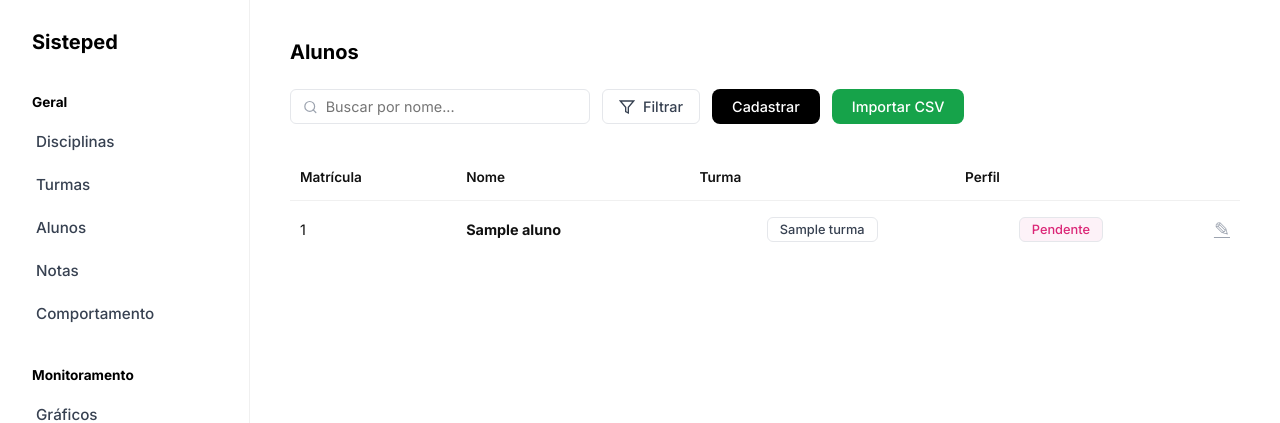
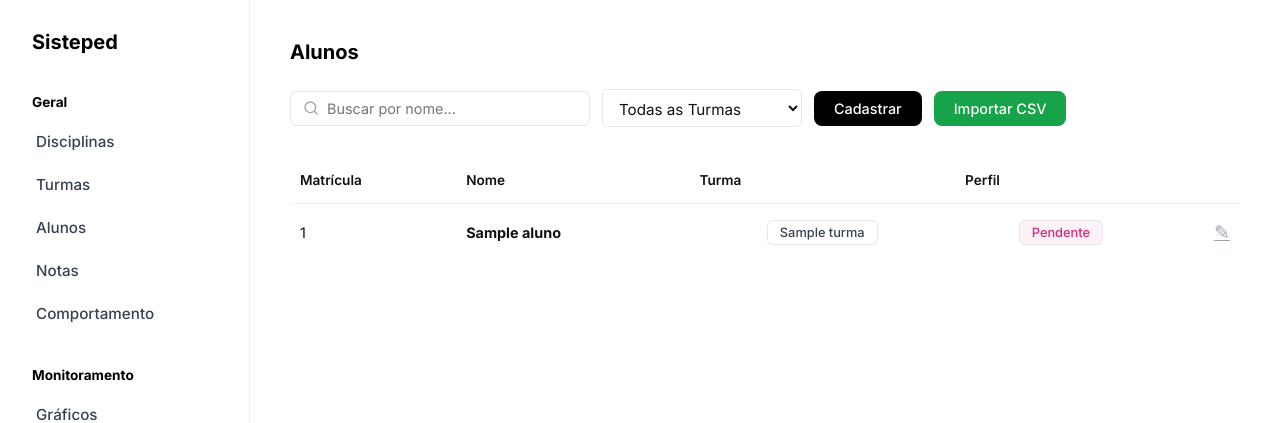
Before and after one commit to r7melo/SistepedV2, a Flask app: page /alunos/ in a window 1280 px wide. Shown: the top 423 px of the page. Run offline with Flask 3, Linux system fonts and the light colour scheme; the visitor is signed in with stand-in values (Sample User, id 1); tables that the repository leaves empty hold one stand-in row (values such as "Sample post").

Commit message:
Filtro Alunos

```diff
--- a/sisteped/src/routes/alunos.py
+++ b/sisteped/src/routes/alunos.py
@@ -10,10 +10,18 @@ alunos_bp = Blueprint('alunos', __name__, url_prefix='/alunos')
 def index():
     if 'user_id' not in session: return redirect(url_for('auth.login'))
 
-    lista_alunos = listar_alunos(session['user_id'])
+    # Captura os filtros da URL (GET)
+    busca = request.args.get('busca', '')
+    turma_filtrada = request.args.get('turma_id', 'todos')
+
+    lista_alunos = listar_alunos(session['user_id'], termo_busca=busca, id_turma=turma_filtrada)
     lista_turmas = listar_turmas(session['user_id'])
 
-    return render_template('alunos/alunos.html', alunos=lista_alunos, turmas=lista_turmas)
+    return render_template('alunos/alunos.html',
+                           alunos=lista_alunos,
+                           turmas=lista_turmas,
+                           busca_atual=busca,
+                           turma_atual=turma_filtrada)
 
 @alunos_bp.route('/cadastrar_aluno', methods=['GET', 'POST'])
 def cadastrar_aluno():
@@ -86,7 +94,10 @@ def importar_csv():
 
         total = cadastrar_alunos_em_lote(list(leitor), id_turma)
 
-        flash(f'Importação concluída: {total} alunos cadastrados!', 'success')
+        if total > 0:
+            flash(f'Importação concluída: {total} alunos cadastrados!', 'success')
+        else:
+            flash('Nenhum aluno foi cadastrado. Verifique o arquivo.', 'error')
     else:
         flash('Arquivo inválido. Use o modelo .csv disponível no modal.', 'error')
 
--- a/sisteped/src/services/aluno_service.py
+++ b/sisteped/src/services/aluno_service.py
@@ -47,33 +47,35 @@ def criar_aluno(dados):
             cursor.close()
             conn.close()
 
-def listar_alunos(id_professor):
-    """
-    Lista apenas os alunos que pertencem a turmas
-    vinculadas ao professor logado através da tabela ProfessorTurma.
-    """
+def listar_alunos(id_professor, termo_busca=None, id_turma=None):
     conn = get_db_connection()
     resultados = []
     if conn:
         try:
             cursor = conn.cursor(dictionary=True)
-
+            # Base da Query
             query = """
-                SELECT
-                    a.idAluno,
-                    a.nomeCompleto,
-                    a.cpf,
-                    t.nome AS nome_turma
+                SELECT a.idAluno, a.nomeCompleto, a.cpf, t.nome AS nome_turma, t.idTurma
                 FROM Aluno a
                 INNER JOIN Turma t ON a.idTurma = t.idTurma
                 INNER JOIN ProfessorTurma pt ON t.idTurma = pt.idTurma
                 WHERE pt.idProfessor = %s
-                ORDER BY a.nomeCompleto ASC
             """
-            cursor.execute(query, (id_professor,))
+            params = [id_professor]
+
+            # Filtro por Nome
+            if termo_busca:
+                query += " AND a.nomeCompleto LIKE %s"
+                params.append(f"%{termo_busca}%")
+
+            # Filtro por Turma
+            if id_turma and id_turma != 'todos':
+                query += " AND t.idTurma = %s"
+                params.append(id_turma)
+
+            query += " ORDER BY a.nomeCompleto ASC"
+            cursor.execute(query, tuple(params))
             resultados = cursor.fetchall()
-        except Exception as e:
-            print(f"Erro ao listar alunos: {e}")
         finally:
             cursor.close()
             conn.close()
--- a/sisteped/src/static/css/style.css
+++ b/sisteped/src/static/css/style.css
@@ -972,3 +972,20 @@ body {
 
 .danger-info strong { color: #b91c1c; display: block; }
 .danger-info p { font-size: 0.85rem; color: #6b7280; margin-top: 4px; }
+
+/* No seu arquivo de estilos */
+.clear-search {
+    cursor: pointer;
+    transition: color 0.2s;
+    font-weight: bold;
+}
+
+.clear-search:hover {
+    color: #000 !important;
+}
+
+.search-box input {
+    width: 100%;
+    /* Garante que o texto não fique embaixo do X */
+    padding-right: 30px !important;
+}
--- a/sisteped/src/templates/alunos/alunos.html
+++ b/sisteped/src/templates/alunos/alunos.html
@@ -10,25 +10,43 @@
     </div>
 
     <div class="toolbar">
-        <div class="toolbar-left">
-            <div class="search-box">
-                <svg width="16" height="16" viewBox="0 0 24 24" fill="none" stroke="#9ca3af" stroke-width="2" stroke-linecap="round" stroke-linejoin="round"><circle cx="11" cy="11" r="8"></circle><line x1="21" y1="21" x2="16.65" y2="16.65"></line></svg>
-                <input type="text" placeholder="Buscar por nome..." onkeyup="filtrarTabela()" id="inputBusca">
+        <form action="{{ url_for('alunos.index') }}" method="GET" style="display: flex; width: 100%; gap: 12px; align-items: center;">
+            <div class="toolbar-left" style="display: flex; flex: 1; gap: 12px;">
+
+                <div class="search-box" style="position: relative; display: flex; align-items: center;">
+                    <button type="submit" style="background: none; border: none; padding: 0; cursor: pointer; display: flex; align-items: center;">
+                        <svg width="16" height="16" viewBox="0 0 24 24" fill="none" stroke="#9ca3af" stroke-width="2" stroke-linecap="round" stroke-linejoin="round">
+                            <circle cx="11" cy="11" r="8"></circle><line x1="21" y1="21" x2="16.65" y2="16.65"></line>
+                        </svg>
+                    </button>
+
+                    <input type="text" name="busca" placeholder="Buscar por nome..." value="{{ busca_atual or '' }}" id="inputBusca" style="padding-right: 30px;">
+
+                    {% if busca_atual %}
+                    <a href="{{ url_for('alunos.index', turma_id=turma_atual) }}" class="clear-search" title="Limpar busca" style="position: absolute; right: 10px; color: #9ca3af; text-decoration: none; font-size: 18px; line-height: 1;">
+                        &times;
+                    </a>
+                    {% endif %}
                 </div>
 
-            <button class="btn-outline">
-                <svg width="16" height="16" viewBox="0 0 24 24" fill="none" stroke="currentColor" stroke-width="2"><polygon points="22 3 2 3 10 12.46 10 19 14 21 14 12.46 22 3"></polygon></svg>
-                Filtrar
-            </button>
+                <select name="turma_id" class="form-control" style="width: 200px; height: 38px;" onchange="this.form.submit()">
+                    <option value="todos" {% if turma_atual == 'todos' %}selected{% endif %}>Todas as Turmas</option>
+                    {% for t in turmas %}
+                        <option value="{{ t.idTurma }}" {% if turma_atual|string == t.idTurma|string %}selected{% endif %}>
+                            {{ t.nome }}
+                        </option>
+                    {% endfor %}
+                </select>
 
                 <a href="{{ url_for('alunos.cadastrar_aluno') }}">
-                <button class="btn-black small">Cadastrar</button>
+                    <button type="button" class="btn-black small">Cadastrar</button>
                 </a>
 
                 <button type="button" class="btn-black small" style="background-color: #16a34a; border: none;" onclick="openImportModal()">
                     Importar CSV
                 </button>
             </div>
+        </form>
     </div>
 
     <div class="table-responsive">
```
Lines whose indentation alone changed are shown as unchanged.
